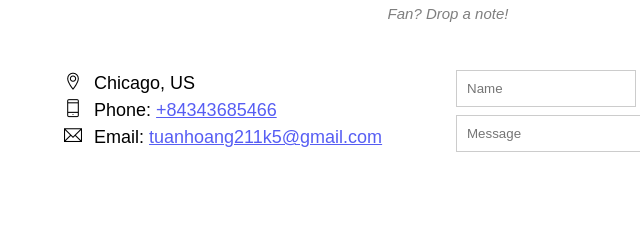
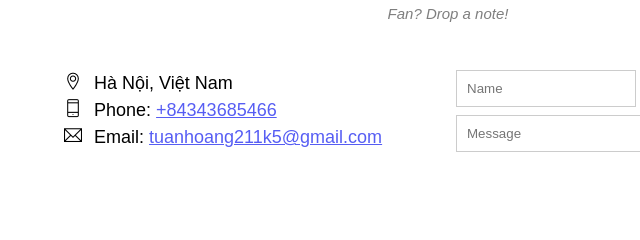
Before and after one commit to Hoangtuan205/The_Band, a plain HTML site: page index.html in a window 1280 px wide. Shown: the part 2284-2524 px from the top of the page, 192-832 px from the left. Drawn offline with Linux system fonts and the light colour scheme.

Commit message:
Update index.html

```diff
--- a/index.html
+++ b/index.html
@@ -126,7 +126,7 @@
 
                 <div class="row  contact-content">
                     <div class="col col-two s-col-full contact-info">
-                        <p><i class="ti-location-pin"></i>Chicago, US</p>
+                        <p><i class="ti-location-pin"></i>Hà Nội, Việt Nam</p>
                         <p><i class="ti-mobile"></i>Phone: <a href="tel:+84343685466">+84343685466</a></p>
                         <p><i class="ti-email"></i>Email: <a href="mailto:tuanhoang211k5@gmail.com">tuanhoang211k5@gmail.com</a></p>
                     </div>
```
